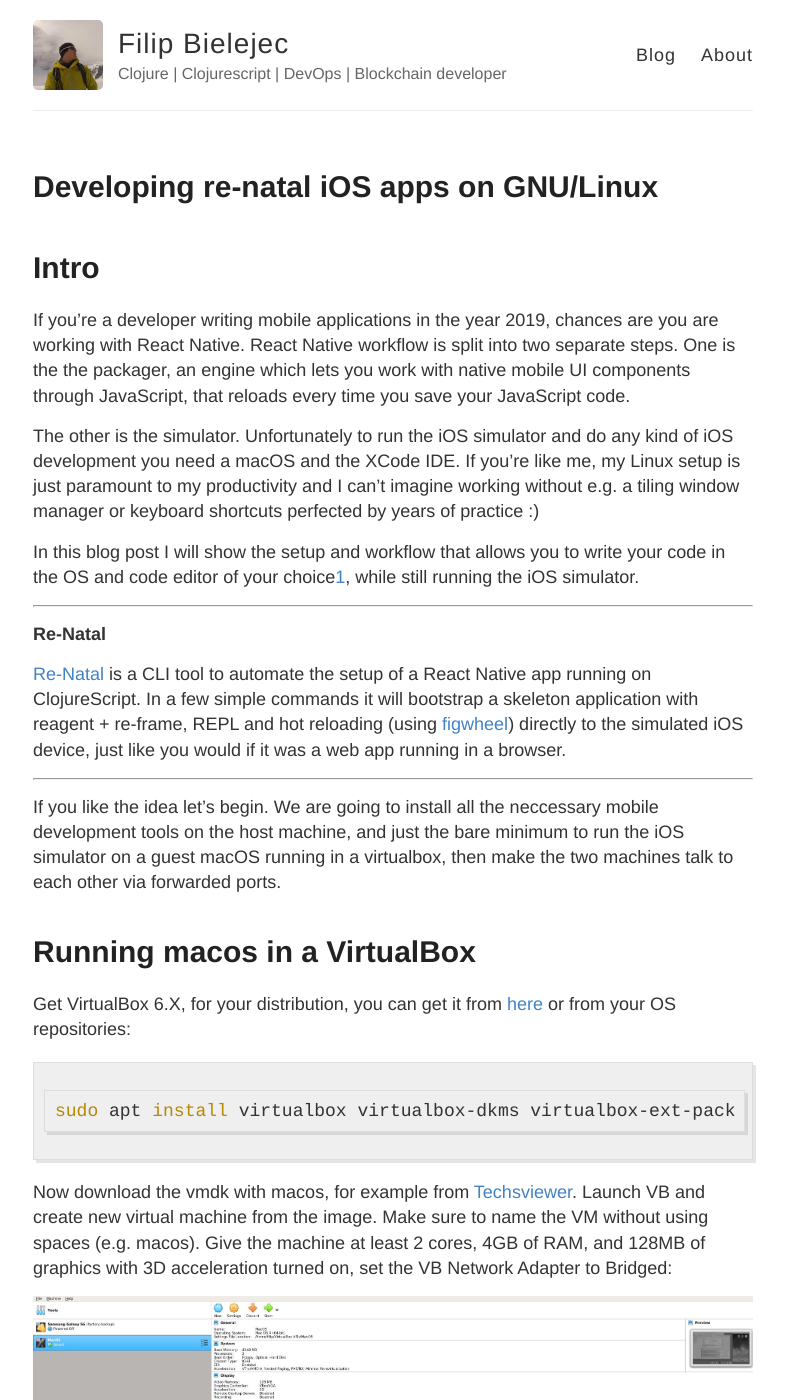
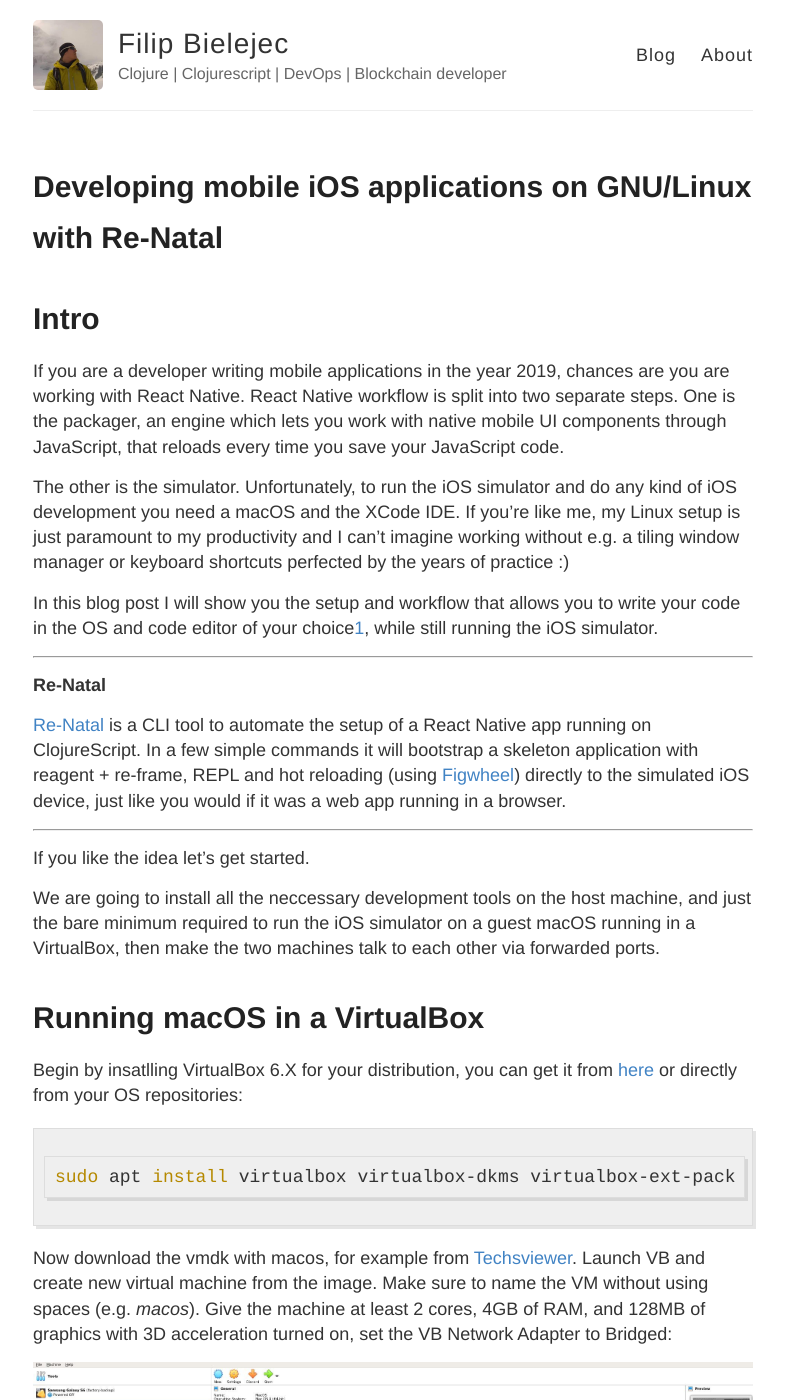
Before and after one commit to fbielejec/fbielejec.github.io, a Jekyll site: the page built from _posts/2019-04-15-running-xcode-on-linux.md, in a window 1280 px wide and 1400 px high. Shown: the whole window, without its empty margins (247-1034 px from the left). Built offline with Jekyll 4.4.1, drawn with Linux system fonts in a browser that asks for light colours; comment, search, counter and statistics services are not loaded; some of the changed text lies outside the part shown.

Commit message:
WIP : edits

````diff
--- a/_posts/2019-04-15-running-xcode-on-linux.md
+++ b/_posts/2019-04-15-running-xcode-on-linux.md
@@ -1,6 +1,6 @@
 ---
 layout: post
-title: Developing re-natal iOS apps on GNU/Linux
+title: Developing mobile iOS applications on GNU/Linux with Re-Natal
 author: Filip Bielejec
 comments: true
 categories: [clojurescript, re-natal, react-native, iOS, mobile development, linux, xcode, virtualbox]
@@ -10,30 +10,31 @@
 
 # <a name="intro"> Intro </a>
 
-If you're a developer writing mobile applications in the year 2019, chances are you are working with React Native.
+If you are a developer writing mobile applications in the year 2019, chances are you are working with React Native.
 React Native workflow is split into two separate steps.
-One is the the packager, an engine which lets you work with native mobile UI components through JavaScript, that reloads every time you save your JavaScript code.
+One is the packager, an engine which lets you work with native mobile UI components through JavaScript, that reloads every time you save your JavaScript code.
 
 The other is the simulator.
-Unfortunately to run the iOS simulator and do any kind of iOS development you need a macOS and the XCode IDE.
-If you're like me, my Linux setup is just paramount to my productivity and I can't imagine working without e.g. a tiling window manager or keyboard shortcuts perfected by years of practice :)
+Unfortunately, to run the iOS simulator and do any kind of iOS development you need a macOS and the XCode IDE.
+If you're like me, my Linux setup is just paramount to my productivity and I can't imagine working without e.g. a tiling window manager or keyboard shortcuts perfected by the years of practice :)
 
-In this blog post I will show the setup and workflow that allows you to write your code in the OS and code editor of your choice<sup>[1](#footnote1)</sup>, while still running the iOS simulator.
+In this blog post I will show you the setup and workflow that allows you to write your code in the OS and code editor of your choice<sup>[1](#footnote1)</sup>, while still running the iOS simulator.
 
 ---
 **Re-Natal**
 
 [Re-Natal](https://github.com/drapanjanas/re-natal) is a CLI tool to automate the setup of a React Native app running on ClojureScript.
-In a few simple commands it will bootstrap a skeleton application with reagent + re-frame, REPL and hot reloading (using [figwheel](https://github.com/bhauman/lein-figwheel)) directly to the simulated iOS device, just like you would if it was a web app running in a browser.
+In a few simple commands it will bootstrap a skeleton application with reagent + re-frame, REPL and hot reloading (using [Figwheel](https://github.com/bhauman/lein-figwheel)) directly to the simulated iOS device, just like you would if it was a web app running in a browser.
 
 ---
 
-If you like the idea let's begin.
-We are going to install all the neccessary mobile development tools on the host machine, and just the bare minimum to run the iOS simulator on a guest macOS running in a virtualbox, then make the two machines talk to each other via forwarded ports.
+If you like the idea let's get started.
 
-# <a name="virtualbox"> Running macos in a VirtualBox </a>
+We are going to install all the neccessary development tools on the host machine, and just the bare minimum required to run the iOS simulator on a guest macOS running in a VirtualBox, then make the two machines talk to each other via forwarded ports.
 
-Get VirtualBox 6.X, for your distribution, you can get it from [here](https://www.virtualbox.org/wiki/Linux_Downloads) or from your OS repositories:
+# <a name="virtualbox"> Running macOS in a VirtualBox </a>
+
+Begin by insatlling VirtualBox 6.X for your distribution, you can get it from [here](https://www.virtualbox.org/wiki/Linux_Downloads) or directly from your OS repositories:
 
 ```bash
 sudo apt install virtualbox virtualbox-dkms virtualbox-ext-pack virtualbox-guest-additions-iso virtualbox-guest-utils virtualbox-qt
@@ -41,13 +42,13 @@
 
 Now download the vmdk with macos, for example from [Techsviewer](https://techsviewer.com/install-macos-high-sierra-vmware-windows-pc/).
 Launch VB and create new virtual machine from the image.
-Make sure to name the VM without using spaces (e.g. macos).
+Make sure to name the VM without using spaces (e.g. _macos_).
 Give the machine at least 2 cores, 4GB of RAM, and 128MB of graphics with 3D acceleration turned on, set the VB Network Adapter to Bridged:
 
 ![_config.yml]({{ site.baseurl }}/images/2019-04-15-running-xcode-on-linux/virtualbox.jpg)
 
 Close Virtualbox for now.
-Now you can download the setup [script](https://github.com/hkdb/VBoxMacSetup) graciously made availiable by [hkdb](https://github.com/hkdb).
+Now you can download the [setup script](https://github.com/hkdb/VBoxMacSetup), graciously made availiable by [hkdb](https://github.com/hkdb).
 
 Save the script, make it executable and call it with the name of your vm and the desired resolution as the arguments:
 
@@ -115,22 +116,22 @@
 # <a name="sharing-folder"> Share the project folder </a>
 
 We will need to share the projects directory with the guest.
-In principle virtualbox can share folders betwen the host and the guest using [https://www.virtualbox.org/manual/ch04.html](Guest Additions), however I was unable to get it going<sup>[2](#footnote2)</sup>.
+In principle virtualbox can share folders betwen the host and the guest using [Guest Additions](https://www.virtualbox.org/manual/ch04.html), however I was unable to get it going<sup>[2](#footnote2)</sup>.
 
 Instead I opted for using the [samba](https://www.samba.org/samba/) server.
-Every major Linux distro shoudl have it in its repositories:
+Every major Linux distro should have it in its repositories:
 
 ```bash
 sudo apt-get install samba
 ```
 
-Now create a user, samba will prompt for the password:
+Now create a user (samba will prompt you for the password):
 
 ```bash
 sudo smbpasswd -a <user_name>
 ```
 
-Lets edit the samba config:
+Next edit the samba config:
 
 ```bash
 sudo nano /etc/samba/smb.conf
@@ -178,22 +179,23 @@
 
 # <a name="run">Run the project </a>
 
-On the guest we can now forward the react-native and figwheel ports:
+On the guest we can now start listening on the ports occupied by the react-native and Figwheel servers:
 
 ```bash
 socat tcp-listen:3449,reuseaddr,fork tcp:192.168.1.3:3449
 socat tcp-listen:8081,reuseaddr,fork tcp:192.168.1.3:8081
 ```
 
-Lets now mount the shared folder.
+Next lets mount the shared folder.
 Click on the Go -> **connect to server...**,  paste `smb://192.168.1.3` and click on **Connect**:
 
 ![_config.yml]({{ site.baseurl }}/images/2019-04-15-running-xcode-on-linux/connect.jpg)
 
+When prompted for the username and password use the ones created when [Sharing the project folder](#sharing-folder).
 by default the directory is mounted as `/Volumes/app-name/`.
 Open this directory in XCode, wait until it indexes the project and run it.
 
-Once the project is up and running Figwheel on the host box should now give you a fullt functional REPL, with live reloading on code edits:
+Once the project is up and running Figwheel on the host box should now give you a fully functional REPL, with live reloading on code edits:
 
 ![_config.yml]({{ site.baseurl }}/images/2019-04-15-running-xcode-on-linux/running-project.jpg)
 
@@ -202,5 +204,5 @@
 Thanks for reading!
 
 ---
-<a name="footnote1">1</a>: Allthough I don't see how you could use anything else but Linux/Emacs combo.
+<a name="footnote1">1</a>: Allthough I don't see how you could use anything else but Linux/Emacs combo. <br>
 <a name="footnote2">2</a>: Please let me know in the comment box if you had any luck yourself and how have you done it.
````
Also changed, not shown: other parts of _posts/2019-04-15-running-xcode-on-linux.md (+9 -9 lines).
